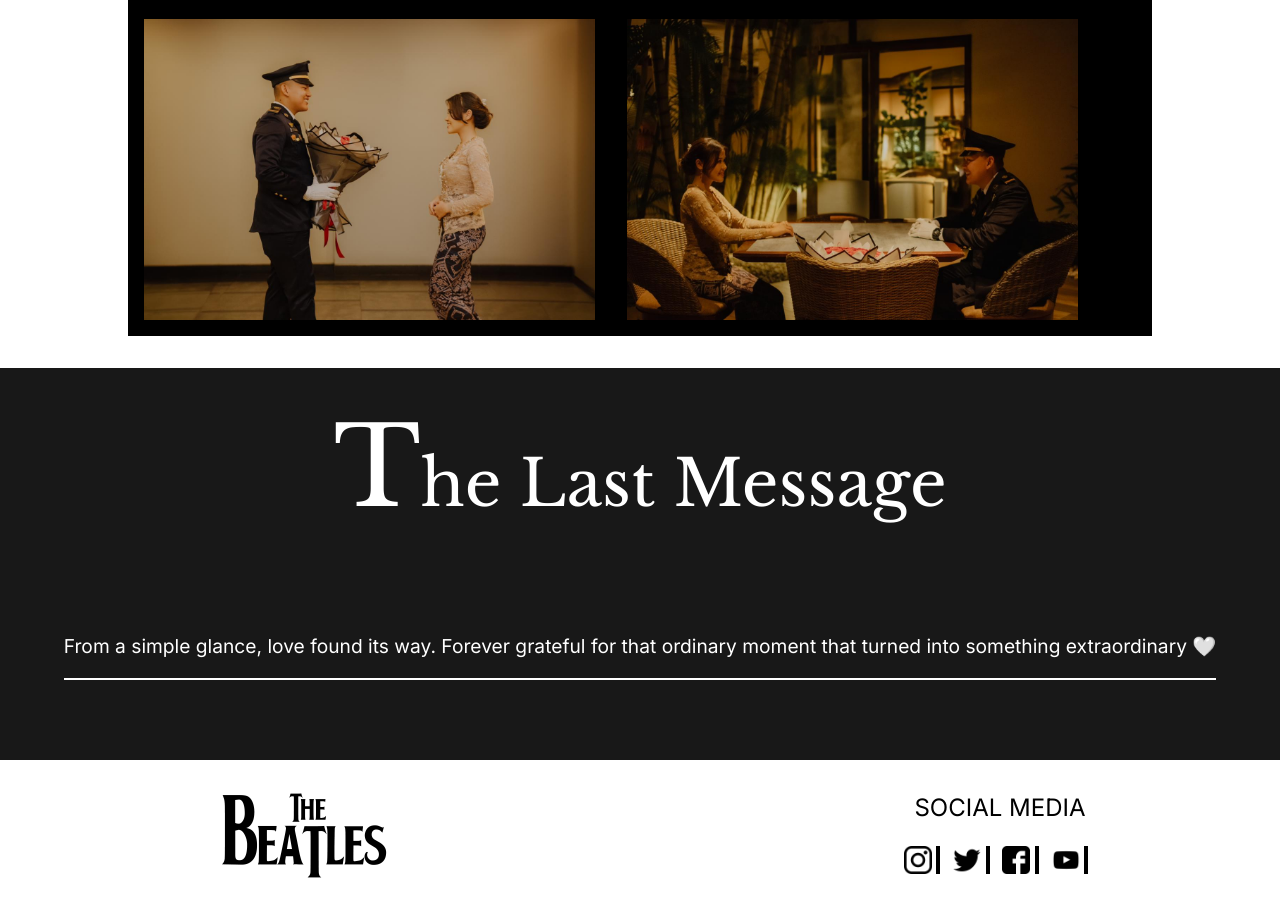
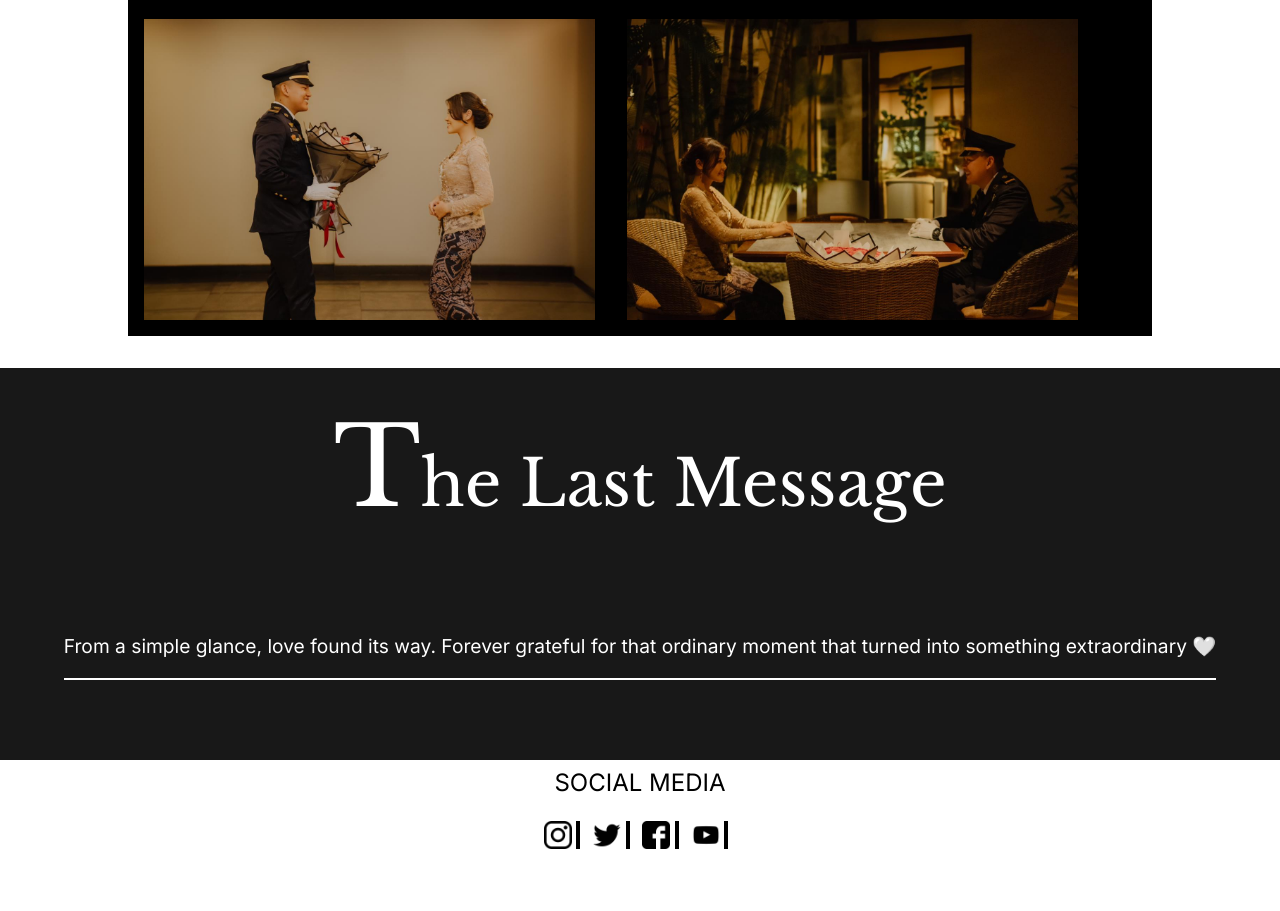
Before and after one commit to Adiln07/ArsyatWeb, a plain HTML site: page index.html in a window 1280 px wide. Shown: the part 2705-3616 px from the top of the page. After the commit the page ends 3566 px from the top, so only its background shows below. Drawn offline with nearby package versions, Linux system fonts and the light colour scheme.

Commit message:
fourt commit

```diff
--- a/index.html
+++ b/index.html
@@ -339,7 +339,7 @@
     </main>
     <footer>
       <div class="footer-main">
-        <img src="Assets/hitam.png" alt="" />
+        <!-- <img src="Assets/hitam.png" alt="" /> -->
         <div class="footer-main_social">
           <h1>Social Media</h1>
           <div class="footer-main_socialIcon">
```
